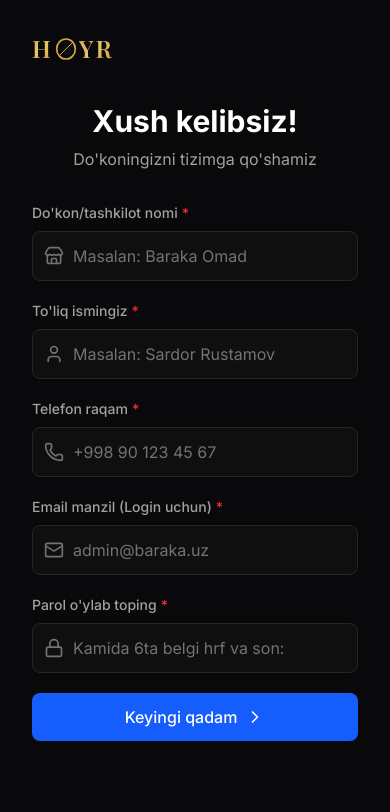
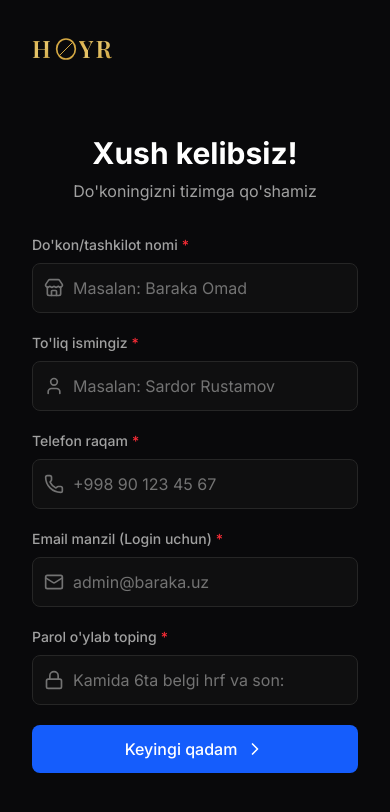
Before and after one commit to abrorbektreyder-web/SAAS-KIYIM-PRODUCKT, a Next.js app: page /register in a window 390 px wide. Shown: the top 812 px of the page. Built offline with nearby package versions, Linux system fonts and the light colour scheme; a web font is replaced by a local one.

Commit message:
fix: Prevent logo overlapping with welcome text on mobile registration page

```diff
--- a/src/app/register/page.tsx
+++ b/src/app/register/page.tsx
@@ -99,7 +99,7 @@ export default function RegisterPage() {
                     <HoyrLogo />
                 </div>
 
-                <div className="w-full max-w-md">
+                <div className="w-full max-w-md mt-16 lg:mt-0">
                     {step === 1 ? (
                         <div className="animate-fade-in text-white/90">
                             <div className="mb-8 text-center">
```
